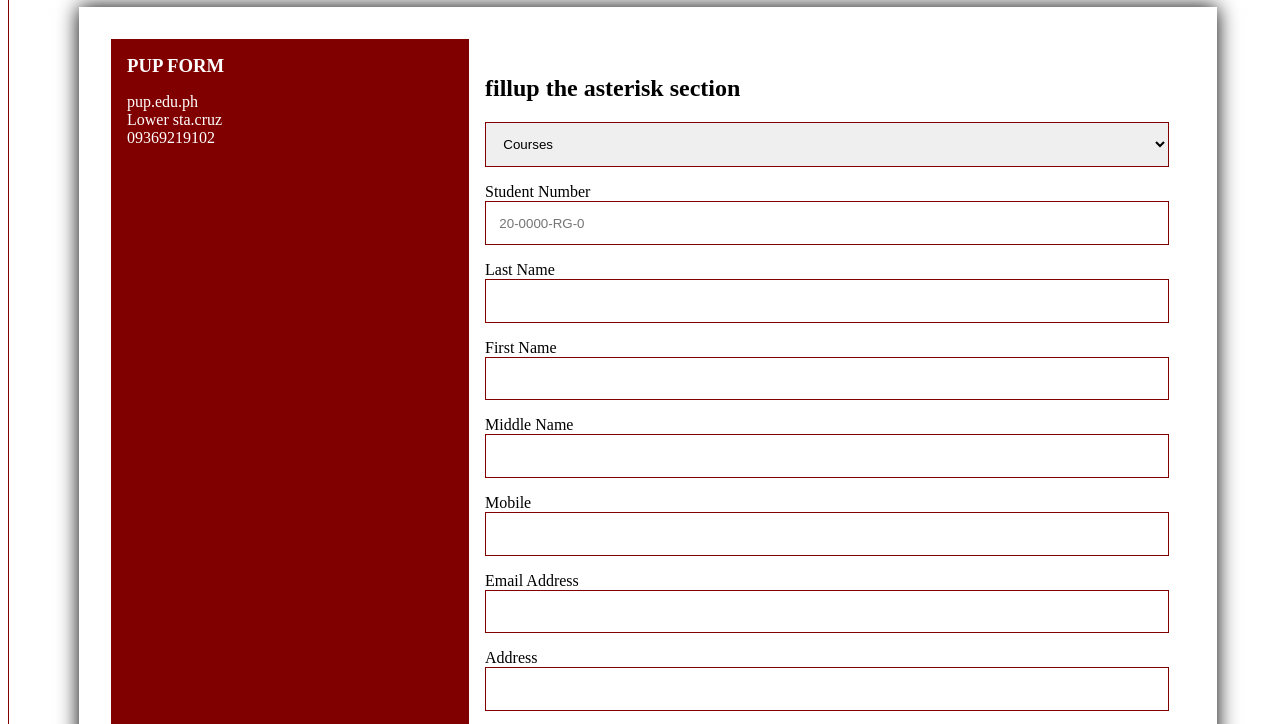
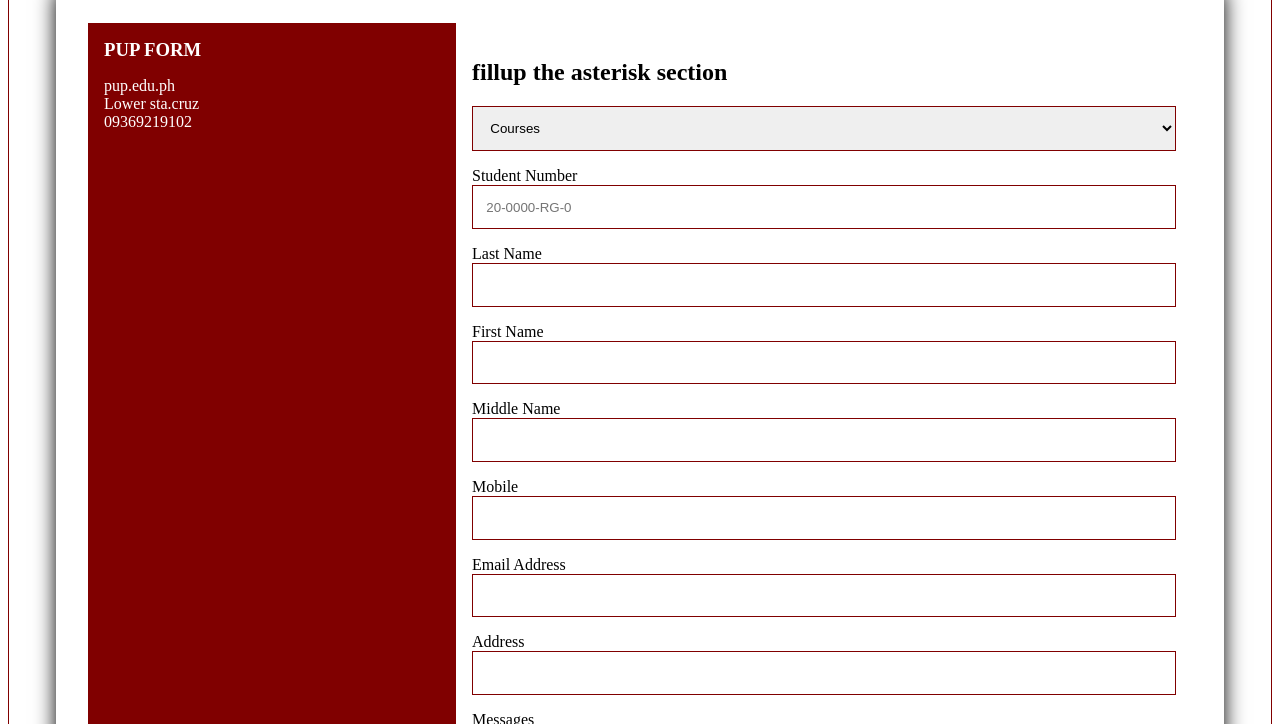
Before and after one commit to DARussel/pup-ragay-form, a plain HTML site: page index.html in a window 1280 px wide. Shown: the part 114-838 px from the top of the page. Drawn offline with Linux system fonts and the light colour scheme.

Commit message:
commit changes

```diff
--- a/style.css
+++ b/style.css
@@ -2,8 +2,7 @@
     box-sizing: border-box;
 }
 body{
-    width: 100%;
-    padding: 1em;
+
     border: 1px solid maroon;
 
 
@@ -16,7 +15,7 @@ body{
 
 
 .container{
-    max-width: 1170px;
+    max-width: 1200px;
     margin-left: auto;
     margin-right: auto;
     padding: 1em;
```
